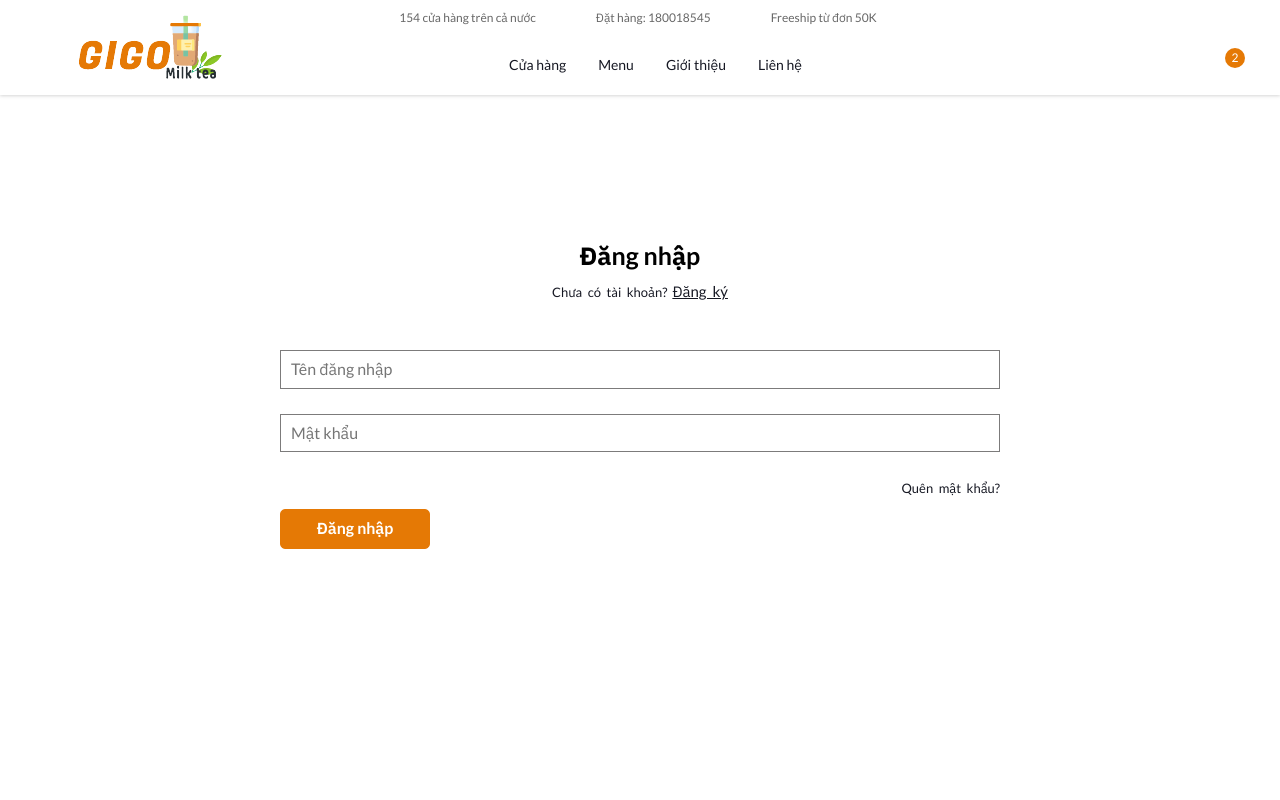
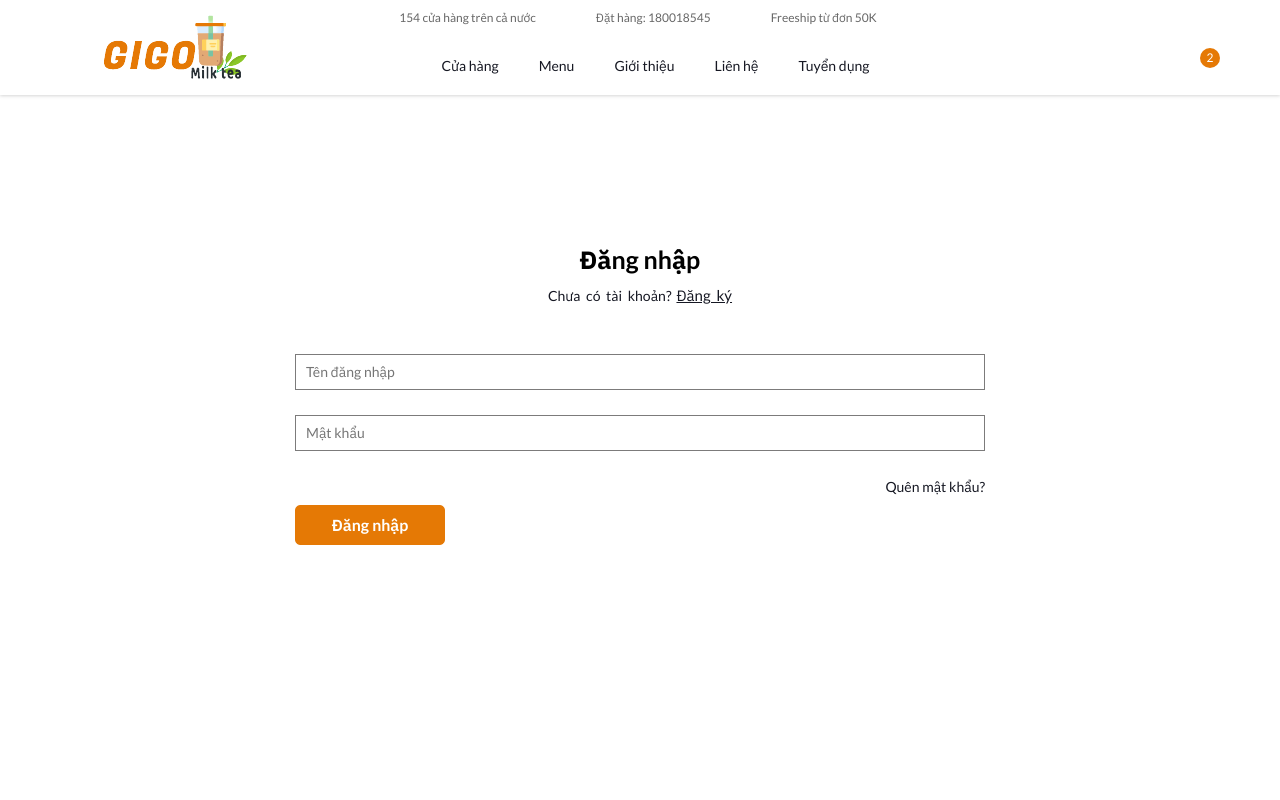
Before and after one commit to thanhnhile/gigo-client, a React (Create React App) app: page /register in a window 1280 px wide. Both pictures are taken after a click on the element "Đăng nhập". Shown: the top 800 px of the page. Built offline with nearby package versions, Linux system fonts and the light colour scheme; some icons are missing.

Commit message:
reponsive header, footer

```diff
--- a/src/components/GlobalStyles/GlobalStyles.scss
+++ b/src/components/GlobalStyles/GlobalStyles.scss
@@ -1,3 +1,4 @@
+@use './Reponsive.scss' as *;
 @import 'normalize.css';
 @import url('https://fonts.googleapis.com/css2?family=IBM+Plex+Sans:wght@200;300;400;500;600;700&display=swap');
 @import url('https://fonts.googleapis.com/css2?family=Lato:wght@300;400;700;900&display=swap');
@@ -9,14 +10,14 @@
   //Default layout
   --default-layout-header-height: 60px;
   --top-nav-height: 35px;
-  --wrapper-width: 1200px;
+  --wrapper-width: 1150px;
   --color-border: rgb(124, 123, 123);
   --font-heading: 2.5rem;
   --font-paragraph: 1.4rem;
   --button-border-radius: 5px;
   --image-border-radius: 15px;
-  --button-width:150px;
-  --buton-height:40px;
+  --button-width: 150px;
+  --buton-height: 40px;
 }
 * {
   padding: 0;
@@ -41,6 +42,10 @@ a {
 p {
   line-height: 1.8;
   word-spacing: 3px;
+  font-size: 1.4rem;
+}
+input {
+  font-size: 1.4rem;
 }
 .container {
   max-width: var(--wrapper-width);
@@ -49,24 +54,4 @@ p {
 
 /* Mixin */
 /* Set các giá trị với màn hình tương ứng */
-$mobile-width: 480px;
-$tablet-width: 768px;
-$desktop-width: 1024px;
-
-@mixin mobile {
-  @media (max-width: #{$mobile -width - 1px}) {
-    @content;
-  }
-}
-
-@mixin tablet {
-  @media (min-width: #{$tablet-width}) and (max-width: #{$desktop-width - 1px}) {
-    @content;
-  }
-}
-
-@mixin desktop {
-  @media (min-width: #{$desktop-width}) {
-    @content;
-  }
-}
+// Khai báo kích thước tương ứng với màn hình thiết bị
--- /dev/null
+++ b/src/components/GlobalStyles/Reponsive.scss
@@ -0,0 +1,24 @@
+$mobile-width: 480px;
+$tablet-width: 768px;
+$desktop-width: 1160px;
+$lg-spacing: 40px;
+$md-spacing: 16px;
+$sm-spacing: 8px;
+
+@mixin mobile {
+  @media (max-width: #{$tablet-width}) {
+    @content;
+  }
+}
+
+@mixin tablet {
+  @media (min-width: #{$tablet-width + 1}) and (max-width: #{$desktop-width - 1}) {
+    @content;
+  }
+}
+
+@mixin desktop {
+  @media (min-width: #{$desktop-width}) {
+    @content;
+  }
+}
--- a/src/layouts/components/Header/Header.module.scss
+++ b/src/layouts/components/Header/Header.module.scss
@@ -1,3 +1,4 @@
+@use '../../../components//GlobalStyles/Reponsive.scss' as *;
 $cart-number-width: 20px;
 $icon-width: 40px;
 
@@ -10,6 +11,69 @@ $icon-width: 40px;
   left: 0;
   overflow: hidden;
   background-color: rgba($color: #ffff, $alpha: 0.95);
+  .mobile-navbar {
+    display: none;
+  }
+  @include tablet {
+    padding: 0 $md-spacing;
+  }
+  @include mobile {
+    padding: 0 $md-spacing;
+    .mobile-navbar {
+      display: flex;
+      align-items: center;
+      justify-content: space-between;
+      padding: $sm-spacing;
+      background-color: var(--white);
+      .icon {
+        font-size: 2rem;
+        margin-right: auto;
+        cursor: pointer;
+      }
+      .left {
+        display: flex;
+      }
+      .logo {
+        display: block;
+        font-size: 2rem;
+        font-weight: 600;
+        font-family: 'IBM Plex Sans';
+      }
+    }
+    .top-nav {
+      display: none;
+    }
+    .nav-bar {
+      display: none;
+      padding: $sm-spacing;
+      flex-direction: column-reverse;
+      height: fit-content;
+      background-color: var(--white);
+      justify-content: flex-start;
+      transform: translateX(-100%);
+      transition: all 0.5s linear;
+      &.open {
+        display: flex;
+        animation: appear 0.5s forwards;
+      }
+      .logo {
+        display: none;
+      }
+      .nav-links {
+        width: 100%;
+        gap: 0;
+        flex-direction: column;
+        margin-top: 15px;
+        a {
+          display: block;
+          width: 100%;
+          padding: 15px 25px;
+        }
+      }
+      .left {
+      }
+    }
+  }
 }
 .top-nav {
   display: flex;
@@ -47,6 +111,25 @@ $icon-width: 40px;
       margin-right: 15px;
     }
   }
+  ul.nav-links {
+    display: flex;
+    flex: 1;
+    justify-content: center;
+    align-items: center;
+    gap: $lg-spacing;
+    line-height: 1.4;
+    line-height: 22px;
+    a {
+      font-size: 1.4rem;
+    }
+    a:hover {
+      color: var(--primary);
+    }
+    @include tablet {
+      gap: $md-spacing;
+    }
+  }
+
   .left {
     display: flex;
     align-items: center;
@@ -85,3 +168,11 @@ $icon-width: 40px;
     }
   }
 }
+@keyframes appear {
+  from {
+    transform: translateX(-100%);
+  }
+  to {
+    transform: translateX(0);
+  }
+}
--- a/src/layouts/components/Header/index.js
+++ b/src/layouts/components/Header/index.js
@@ -10,6 +10,7 @@ import logo from '~/assets/images/logo.png'
 const cx = className.bind(styles)
 const Header = () => {
   const [searchOpen, setSearchOpen] = useState(false)
+  const [toggle, setTonggle] = useState(false)
   return (
     <div>
       <header className={cx('wrapper')}>
@@ -35,13 +36,23 @@ const Header = () => {
             </li>
           </ul>
         </div>
-        <nav className={cx('nav-bar', 'container')}>
+        <div className={cx('mobile-navbar')}>
+          <div className={cx('icon')} onClick={() => setTonggle(!toggle)}>
+            <Icon icon="ant-design:menu-outlined" />
+          </div>
+          <div className={cx('logo')}>
+            <Link to="/">GIGO Milk Tea</Link>
+          </div>
+        </div>
+        <nav className={cx('nav-bar', 'container', { 'open': toggle })}>
           <div className={cx('logo')}>
             <Link to="/">
               <img src={logo} alt="Gigo" />
             </Link>
           </div>
-          <NavLink />
+          <ul className={cx('nav-links')}>
+            <NavLink />
+          </ul>
           <div className={cx('left')}>
             <div className={cx('icon')}>
               {!searchOpen && (
--- a/src/layouts/components/NavLink/NavLink.module.scss
+++ /dev/null
@@ -1,13 +0,0 @@
-.nav-links {
-  display: flex;
-  flex: 1;
-  justify-content: center;
-  align-items: center;
-  gap: 32px;
-  font-weight: 400;
-  font-size: 1.4rem;
-  line-height: 22px;
-  a:hover {
-    color: var(--primary);
-  }
-}
--- a/src/layouts/components/NavLink/index.js
+++ b/src/layouts/components/NavLink/index.js
@@ -1,40 +1,36 @@
-import React from 'react';
-import { Link } from 'react-router-dom';
-import className from 'classnames/bind';
-import styles from './NavLink.module.scss';
-
-const cx = className.bind(styles);
+import React from 'react'
+import { Link } from 'react-router-dom'
 
 const NavLink = () => {
   const MENU_ITEM = [
     {
       title: 'Cửa hàng',
-            to: '/store'
+      to: '/store',
     },
     {
       title: 'Menu',
-            to: '/menu'
+      to: '/menu',
     },
     {
       title: 'Giới thiệu',
-            to: '/about'
+      to: '/about',
     },
     {
       title: 'Liên hệ',
-            to: '/contact'
-        }
+      to: '/about',
+    },
+    {
+      title: 'Tuyển dụng',
+      to: '/contact',
+    },
   ]
+  return MENU_ITEM.map((item, index) => {
     return (
-        <ul className={cx('nav-links')}>
-            {
-                MENU_ITEM.map((item, index) => {
-                    return <li key={index}>
+      <li key={index}>
         <Link to={item.to}>{item.title}</Link>
       </li>
+    )
   })
-            }
-        </ul>
-    )
 }
 
 export default NavLink
--- a/src/layouts/components/Search/Search.module.scss
+++ b/src/layouts/components/Search/Search.module.scss
@@ -17,6 +17,7 @@ $wrapper-height: 50vh;
     left: 0;
   }
   .search-wrapper {
+    width: 60%;
     display: flex;
     border: 2px solid #cccc;
     border-radius: 10px;
@@ -53,6 +54,7 @@ $wrapper-height: 50vh;
       }
     }
     button {
+      min-width: 60px;
       border: none;
       outline: none;
       background-color: #fff;
--- a/src/pages/Login/Login.module.scss
+++ b/src/pages/Login/Login.module.scss
@@ -10,7 +10,6 @@
     line-height: 1.4;
   }
   p {
-    font-size: 1.3rem;
     font-weight: 400;
     color: var(--text-color);
     span {
@@ -43,7 +42,8 @@
         border-color: #000;
       }
     }
-    p {
+    a {
+      font-size: 1.4rem;
       align-self: flex-end;
       cursor: pointer;
       position: relative;
@@ -54,7 +54,7 @@
         width: 0;
         height: 1px;
         background-color: var(--text-color);
-        bottom: 2px;
+        bottom: 0;
         transition: 0.2s ease-in;
       }
       &:hover {
@@ -63,7 +63,7 @@
         }
       }
     }
-    button{
+    button {
       align-self: flex-start;
     }
   }
--- a/src/pages/Login/index.js
+++ b/src/pages/Login/index.js
@@ -18,7 +18,7 @@ function Login() {
       <form className={cx('form')}>
         <input type="text" placeholder="Tên đăng nhập" />
         <input type="password" placeholder="Mật khẩu" />
-        <p>Quên mật khẩu?</p>
+        <a href="reset">Quên mật khẩu?</a>
         <Clickable text="Đăng nhập" primary />
       </form>
     </div>
--- a/src/pages/Register/Register.module.scss
+++ b/src/pages/Register/Register.module.scss
@@ -10,7 +10,6 @@
     line-height: 1.4;
   }
   p {
-    font-size: 1.3rem;
     font-weight: 400;
     color: var(--text-color);
     span {
@@ -43,7 +42,8 @@
         border-color: #000;
       }
     }
-    p {
+    a {
+      font-size: 1.4rem;
       align-self: flex-end;
       cursor: pointer;
       position: relative;
@@ -54,7 +54,7 @@
         width: 0;
         height: 1px;
         background-color: var(--text-color);
-        bottom: 2px;
+        bottom: 0;
         transition: 0.2s ease-in;
       }
       &:hover {
--- a/src/pages/Register/index.js
+++ b/src/pages/Register/index.js
@@ -18,7 +18,7 @@ function Register() {
         <input type="text" placeholder="Tên đăng nhập" />
         <input type="password" placeholder="Mật khẩu" />
         <input type="password" placeholder="Nhập lại mật khẩu" />
-        <p>Quay về</p>
+        <a href="/">Quay lai trang chủ</a>
         <Clickable text="Đăng ký" primary />
       </form>
     </div>
```
Also changed, not shown: src/layouts/components/Footer/Footer.module.scss (+13 -4 lines). Lines whose indentation alone changed are shown as unchanged.
